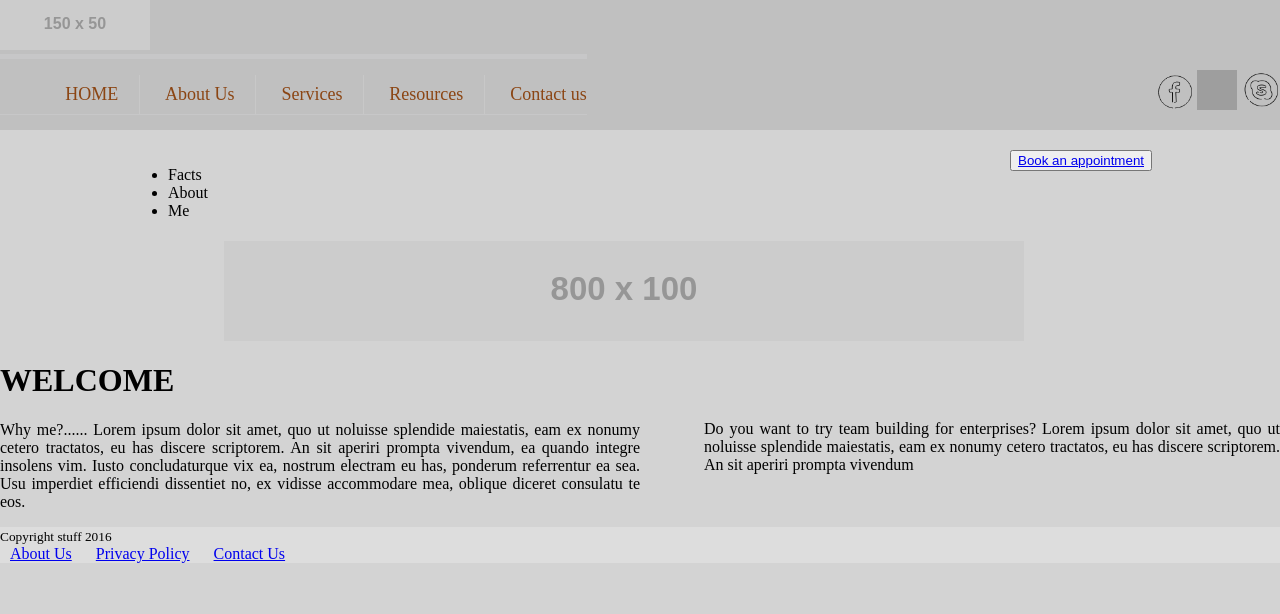
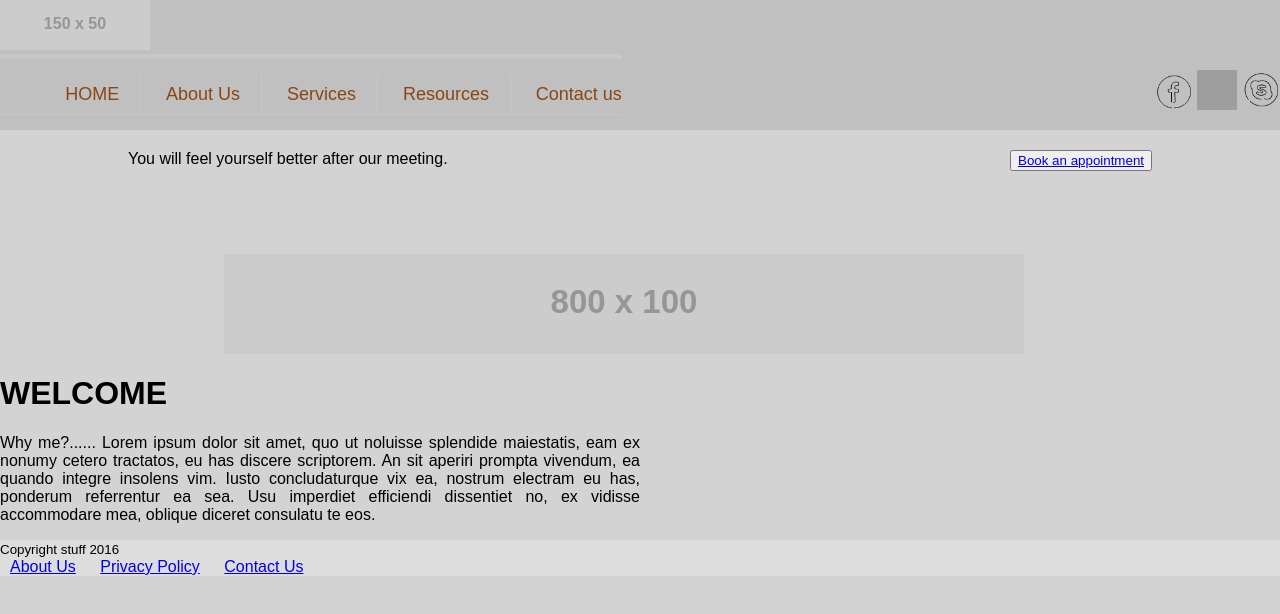
Before and after one commit to nesspire00/website_project, a PHP site: page / in a window 1280 px wide. Shown: the top 614 px of the page. Run offline with PHP 8.4, Linux system fonts and the light colour scheme; grey boxes labelled with a size stand in for pictures from a placeholder-image service; some libraries are stand-ins or nearby versions; grey boxes are pictures that could not be loaded.

Commit message:
change something

```diff
--- a/css/style.css
+++ b/css/style.css
@@ -3,13 +3,15 @@ html {
     -webkit-text-size-adjust: 100%;
 }
 
-body{
+body {
     margin-top: 150px;
     margin-right: 0%;
     margin-left: 0%;
     background-color: #d3d3d3;
+    font-family: Century Gothic, sans-serif;
 }
-header{
+
+header {
     position: fixed;
     width: 100%;
     top: 0px;
@@ -18,15 +20,16 @@ header{
     margin-left: 0;
 }
 
-.logo{
+.logo {
     float: left;
 }
 
-.social_icons{
+.social_icons {
     margin: 0;
     padding: 0;
     float: right;
 }
+
 .social_icons li {
     display: inline;
     margin-left: -1px;
@@ -41,7 +44,7 @@ header{
     width: 40px;
 }
 
-.topnav{
+.topnav {
     clear: both;
     float: left;
     border-bottom: 1px solid #c7c7c8;
@@ -50,12 +53,13 @@ header{
     padding: 0;
 }
 
-.topnav li{
+.topnav li {
     float: left;
     border-left: 1px solid #c8c8c8;
     display: inline-block;
     text-align: left;
 }
+
 .topnav li:first-child {
     border-left: none;
 }
@@ -64,7 +68,7 @@ header{
     padding-right: 0;
 }
 
-.topnav a{
+.topnav a {
     display: inline-block;
     font-size: 1.125em;
     padding: .5em 1.15em .5em 1.4em;
@@ -83,40 +87,46 @@ header{
     cursor: default;
 }
 
+
 /* Navigation Submenus */
+
 .topnav .submenu {
     margin-left: -10px;
     padding: 10px 10px 15px;
     border: 0;
     background-color: silver;
-
-
     /* hide a submenu by default so visitors don't see it */
     left: -999em;
     position: absolute;
     z-index: 1000;
 }
-.topnav a{
+
+.topnav a {
     -webkit-transition: all .25s ease;
     -moz-transition: all .25s ease;
     -ms-transition: all .25s ease;
     -o-transition: all .25s ease;
     transition: all .25s ease;
 }
+
 .nav a:hover {
     color: #029443;
     background-color: cornsilk;
     text-decoration: none;
 }
 
+
 /** Show menu when mouse in on the item **/
+
 .topnav li:hover .submenu {
     display: block;
     left: auto;
     width: 12em;
 }
 
+
 /**Setting submenu in the drop-down menu **/
+
 .topnav .submenu li {
     float: none;
     font-size: .875em;
@@ -124,7 +134,7 @@ header{
     width: auto;
 }
 
-.poster img{
+.poster img {
     margin-top: 70px;
     margin-right: 20%;
     float: right;
@@ -132,11 +142,14 @@ header{
     margin-left: 0px;
 }
 
-main{
+main {
     width: 50%;
     float: left;
     text-align: justify;
-}/*.45em 0 .5em*/
+}
+
+
+/*.45em 0 .5em*/
 
 aside {
     margin-top: 63px;
@@ -145,22 +158,25 @@ aside {
     text-align: justify;
 }
 
-footer{
+footer {
     float: left;
     width: 100%;
     background-color: #dddddd;
 }
-footer a{
+
+footer a {
     padding: 10px;
 }
 
-.poster_menu{
+.poster_menu {
     margin-left: 10%;
     margin-right: 10%;
 }
-.poster_menu ul{
+
+.poster_menu ul {
     float: left;
 }
-.poster_menu button{
+
+.poster_menu button {
     float: right;
 }
--- a/index.html
+++ b/index.html
@@ -38,7 +38,7 @@
                         <li><a href="counceling.html">Counceling</a></li>
                         <li><a href="team_building.html">Team building</a></li>
                     </ul>
-                 </li>
+                </li>
                 <li><a href="resources.html">Resources</a>
                     <ul class="submenu">
                         <li><a href="blog.html">Blog</a></li>
@@ -46,54 +46,44 @@
                         <li><a href="recommended_links.html">Recommended links</a></li>
                         <li><a href="feedback.html">Feedback</a></li>
                     </ul>
-                 </li>
+                </li>
                 <li><a href="contact.html">Contact us</a></li>
             </ul>
         </nav>
         <div class="social_icons">
             <ul>
-                <li><a href="https://facebook.com"><img src="images/social_icons/facebook.png" alt="Facebook"></a></li>
-                <li><a href="https://twitter.com"><img src="images/social_icons/twitter.png" alt="Twitter"></a></li>
-                <li><a href="https://skype.com"><img src="images/social_icons/skype.png" alt="Skype"></a></li>
+                <li>
+                    <a href="https://facebook.com"><img src="images/social_icons/facebook.png" alt="Facebook"></a>
+                </li>
+                <li>
+                    <a href="https://twitter.com"><img src="images/social_icons/twitter.png" alt="Twitter"></a>
+                </li>
+                <li>
+                    <a href="https://skype.com"><img src="images/social_icons/skype.png" alt="Skype"></a>
+                </li>
             </ul>
         </div>
 
     </header>
 
     <section class="poster">
-        <div class="poster_menu"><!--?-->
-                    <form method="get">
-            <button><a href="contact.html">Book an appointment</a></button>
-        </form>
-            <p>
-                <ul>
-                    <li>Facts</li>
-                    <li>About</li>
-                    <li>Me</li>
-                </ul>
+        <div class="poster_menu">
+            <form method="get">
+                <button><a href="contact.html">Book an appointment</a></button>
+            </form>
+            <p>You will feel yourself better after our meeting.
             </p>
-        <br>
 
         </div>
         <img src="http://placehold.it/800x100&text=ROSTOCHKI" alt="РOСТОЧКИ" />
     </section>
 
-    <br />
-
-    <main>
+    <main class="main_block">
+        <h1>WELCOME</h1>
         <p class="main_text">
-            <h1>WELCOME</h1>
             Why me?...... Lorem ipsum dolor sit amet, quo ut noluisse splendide maiestatis, eam ex nonumy cetero tractatos, eu has discere scriptorem. An sit aperiri prompta vivendum, ea quando integre insolens vim. Iusto concludaturque vix ea, nostrum electram eu has, ponderum referrentur ea sea. Usu imperdiet efficiendi dissentiet no, ex vidisse accommodare mea, oblique diceret consulatu te eos.
         </p>
     </main>
-
-    <br />
-
-    <aside class="mainpage">
-        <p id="aside">
-            Do you want to try team building for enterprises? Lorem ipsum dolor sit amet, quo ut noluisse splendide maiestatis, eam ex nonumy cetero tractatos, eu has discere scriptorem. An sit aperiri prompta vivendum
-        </p>
-    </aside>
 
     <footer>
         <small>Copyright stuff 2016</small>
@@ -105,4 +95,5 @@
     </footer>
 
 </body>
+
 </html>
```
Lines whose indentation alone changed are shown as unchanged.
